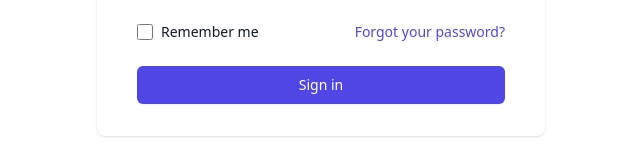
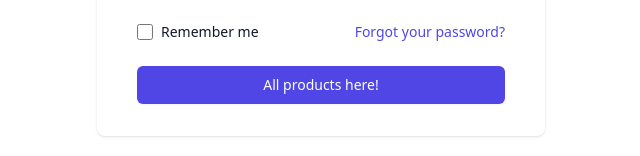
Before and after one commit to VersionLens/version-store-frontend, a SvelteKit app: page /login in a window 1280 px wide. Shown: the part 370-526 px from the top of the page, without its empty margins (319-959 px from the left). Built offline with nearby package versions, Linux system fonts and the light colour scheme.

Commit message:
Change button text to "All products here!" on landing page

```diff
--- a/src/routes/(clean-layout)/login/+page.svelte
+++ b/src/routes/(clean-layout)/login/+page.svelte
@@ -60,12 +60,12 @@
 				</div>
 
 				<div>
-					<button
-						on:click={() => alert('This is just a demo')}
-						type="submit"
-						class="flex w-full justify-center rounded-md border border-transparent bg-indigo-600 py-2 px-4 text-sm font-medium text-white shadow-sm hover:bg-indigo-700 focus:outline-none focus:ring-2 focus:ring-indigo-500 focus:ring-offset-2"
-						>Sign in</button
-					>
+<button
+  on:click={() => alert('This is just a demo')}
+  type="submit"
+  class="flex w-full justify-center rounded-md border border-transparent bg-indigo-600 py-2 px-4 text-sm font-medium text-white shadow-sm hover:bg-indigo-700 focus:outline-none focus:ring-2 focus:ring-indigo-500 focus:ring-offset-2"
+  >All products here!</button
+>
 				</div>
 			</div>
 		</div>
```
